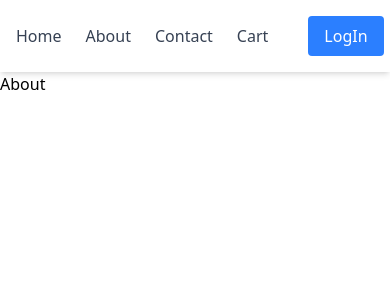
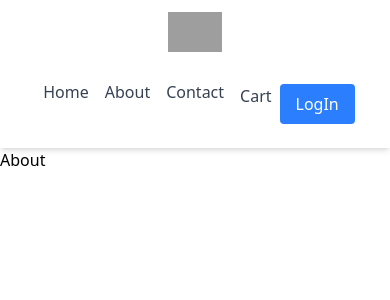
Before and after one commit to Shubhamb13/Food-Cart, a React (Vite) app: page /about in a window 390 px wide. Shown: the top 300 px of the page. Built offline with nearby package versions, Linux system fonts and the light colour scheme; grey boxes are pictures that could not be loaded.

Commit message:
css for responisve

```diff
--- a/package.json
+++ b/package.json
@@ -11,6 +11,7 @@
   },
   "dependencies": {
     "@tailwindcss/vite": "^4.1.7",
+    "lucide-react": "^0.511.0",
     "react": "^19.1.0",
     "react-dom": "^19.1.0",
     "react-router-dom": "^7.6.0",
--- a/src/components/Body.jsx
+++ b/src/components/Body.jsx
@@ -12,18 +12,10 @@ const Body = () => {
 
   const fetchdata = async () => {
     const api = await fetch("./mockdata.json");
-
     const data = await api.json();
-    console.log(data);
-
     let finaldata =
-      data?.data?.cards[4]?.card?.card?.gridElements?.infoWithStyle
-        ?.restaurants;
-
+      data?.data?.cards[4]?.card?.card?.gridElements?.infoWithStyle?.restaurants;
     let silderdata = data?.data?.cards[0]?.card?.card?.imageGridCards?.info;
-
-    console.log(finaldata);
-    console.log(silderdata);
 
     setSliderData(silderdata);
     setresLists(finaldata);
@@ -38,10 +30,11 @@ const Body = () => {
     <Shimmer />
   ) : (
     <div className="max-w-7xl mx-auto px-4 py-6">
+      {/* Buttons and search */}
       <div className="mb-6 space-y-4">
-        <div className="flex flex-wrap gap-4 justify-center md:justify-start">
+        <div className="flex flex-col gap-4 sm:flex-row sm:flex-wrap sm:justify-center md:justify-start">
           <button
-            className="bg-blue-600 hover:bg-blue-700 text-white px-4 py-2 rounded-lg shadow"
+            className="bg-blue-600 hover:bg-blue-700 text-white px-4 py-2 rounded-lg shadow w-full sm:w-auto"
             onClick={() => {
               let filterlist = resList.filter((res) => res.info.avgRating > 4);
               setfilterText(filterlist);
@@ -51,7 +44,7 @@ const Body = () => {
           </button>
 
           <input
-            className="border border-gray-300 px-4 py-2 rounded-lg w-60"
+            className="border border-gray-300 px-4 py-2 rounded-lg w-full sm:w-60"
             type="text"
             placeholder="Search restaurant..."
             value={text}
@@ -59,7 +52,7 @@ const Body = () => {
           />
 
           <button
-            className="bg-green-600 hover:bg-green-700 text-white px-4 py-2 rounded-lg shadow"
+            className="bg-green-600 hover:bg-green-700 text-white px-4 py-2 rounded-lg shadow w-full sm:w-auto"
             onClick={() => {
               const searchdata = resList.filter((res) =>
                 res?.info?.name?.toLowerCase().includes(text.toLowerCase())
@@ -71,7 +64,7 @@ const Body = () => {
           </button>
 
           <button
-            className={`px-4 py-2 rounded-lg shadow ${
+            className={`px-4 py-2 rounded-lg shadow w-full sm:w-auto ${
               isPriceState
                 ? "bg-red-600 text-white"
                 : "bg-gray-200 text-gray-800 hover:bg-gray-300"
@@ -95,7 +88,7 @@ const Body = () => {
           </button>
 
           <button
-            className={`px-4 py-2 rounded-lg shadow ${
+            className={`px-4 py-2 rounded-lg shadow w-full sm:w-auto ${
               isRatingState
                 ? "bg-yellow-500 text-white"
                 : "bg-gray-200 text-gray-800 hover:bg-gray-300"
@@ -118,18 +111,18 @@ const Body = () => {
         </div>
       </div>
 
+      {/* Slider Heading */}
       <h2 className="text-2xl font-semibold mb-4 text-center md:text-left">
         What's on your mind?
       </h2>
 
-      {/* Slider Section (optional, you can uncomment if needed) */}
-
+      {/* Slider Section */}
       <div className="relative w-full py-4 overflow-x-auto scrollbar-hide">
         <div className="flex gap-4">
           {Sliderdata.map((res) => (
             <img
               key={res.id}
-        className="w-auto h-38 rounded-lg object-contain flex-shrink-0 bg-white"
+              className="w-auto h-28 md:h-36 rounded-lg object-contain flex-shrink-0 bg-white"
               src={`https://media-assets.swiggy.com/swiggy/image/upload/${res.imageId}`}
               alt="slider"
             />
@@ -137,7 +130,7 @@ const Body = () => {
         </div>
       </div>
 
-
+      {/* Restaurant Grid */}
       <div className="grid gap-6 grid-cols-1 sm:grid-cols-2 lg:grid-cols-3 xl:grid-cols-4 mt-6">
         {filterText?.map((resturant) => (
           <RestuarantCard
--- a/src/components/Header.jsx
+++ b/src/components/Header.jsx
@@ -7,38 +7,39 @@ const Header = () => {
 
   return (
     <header className="bg-white shadow-md">
-      <div className="container mx-auto px-4 py-3 flex justify-between items-center">
+      <div className="container mx-auto px-4 py-3 flex flex-col sm:flex-row justify-between items-center space-y-3 sm:space-y-0">
         {/* Logo */}
         <div className="flex items-center">
-          <img className="h-12 w-auto" src={LOGO_URL} alt="Logo" />
+          <img className="h-10 sm:h-12 w-auto" src={LOGO_URL} alt="Logo" />
         </div>
 
         {/* Navigation */}
-        <nav className="flex items-center space-x-6">
-          <ul className="flex space-x-6 text-gray-700 font-medium">
-            <li>
+        <nav className="flex sm:flex-row items-center sm:space-x-6 space-y-2 sm:space-y-0 p-3 sm:p-4">
+          <ul className="flex sm:flex-row items-center space-y-2 sm:space-y-0 sm:space-x-6 text-gray-700 font-medium">
+            <li className="px-2 py-1 sm:px-0 sm:py-0">
               <Link to="/" className="hover:text-blue-600 transition">
                 Home
               </Link>
             </li>
-            <li>
+            <li className="px-2 py-1 sm:px-0 sm:py-0">
               <Link to="/about" className="hover:text-blue-600 transition">
                 About
               </Link>
             </li>
-            <li>
+            <li className="px-2 py-1 sm:px-0 sm:py-0">
               <Link to="/contact" className="hover:text-blue-600 transition">
                 Contact
               </Link>
             </li>
-            <li>
+            <li className="px-2 py-1 sm:px-0 sm:py-0">
               <Link to="/cart" className="hover:text-blue-600 transition">
                 Cart
               </Link>
             </li>
           </ul>
+
           <button
-            className="ml-4 px-4 py-2 bg-blue-500 text-white rounded hover:bg-blue-600 transition"
+            className="mt-2 sm:mt-0 sm:ml-4 px-4 py-2 bg-blue-500 text-white rounded hover:bg-blue-600 transition"
             onClick={() => setbtnnameReact("Logout")}
           >
             {btnnameReact}
```
Also changed, not shown: 1 other file (tests, documents, lock files or other folders). Lines whose indentation alone changed are shown as unchanged.
